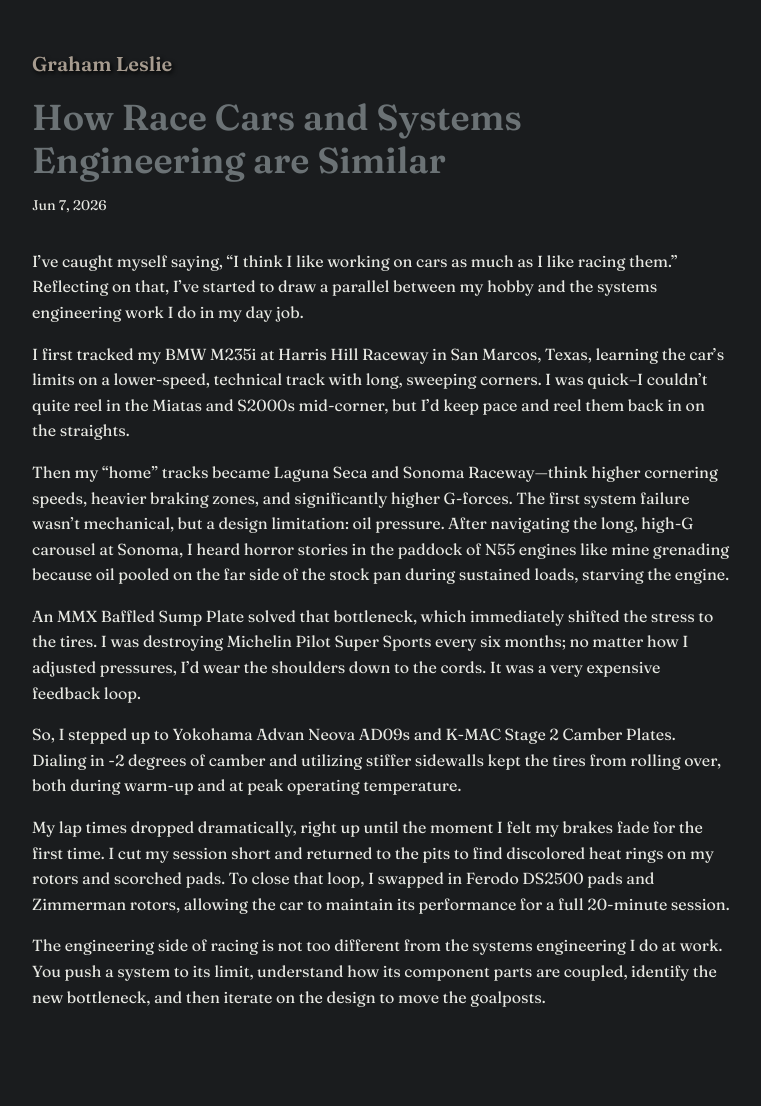
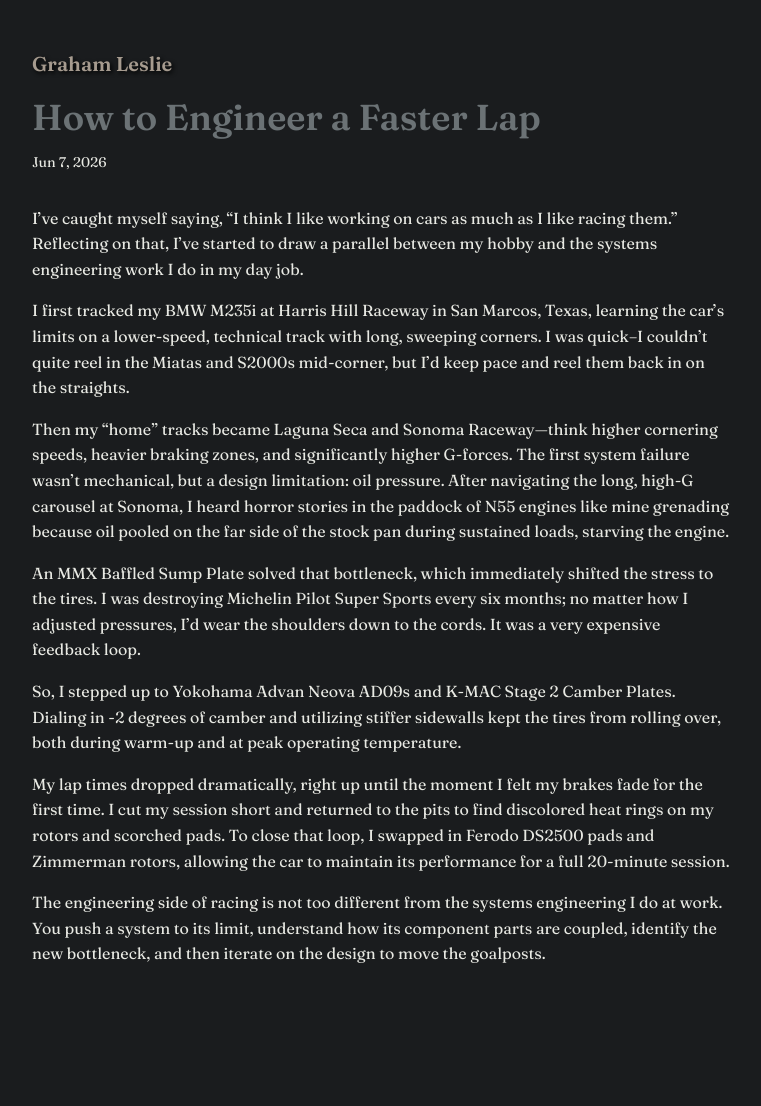
Before and after one commit to grahamleslie/grahamleslie.github.io, a Jekyll site: the page built from _posts/2026-06-07-race-cars-systems-engineering.md, in a window 1280 px wide. Shown: the whole page, without its empty margins (258-1019 px from the left). Built offline with Jekyll 4.4.1, drawn with Linux system fonts in a browser that asks for light colours; nearby versions of some CDN libraries; after the commit the page ends 1063 px from its top, so only the background shows below that.

Commit message:
Update post title to How to Engineer a Faster Lap

```diff
--- a/_posts/2026-06-07-race-cars-systems-engineering.md
+++ b/_posts/2026-06-07-race-cars-systems-engineering.md
@@ -1,6 +1,6 @@
 ---
 layout: post
-title: "How Race Cars and Systems Engineering are Similar"
+title: "How to Engineer a Faster Lap"
 date: 2026-06-07 17:05:00 -0500
 categories: race cars systems engineering
 duration: "5 minutes"
```
